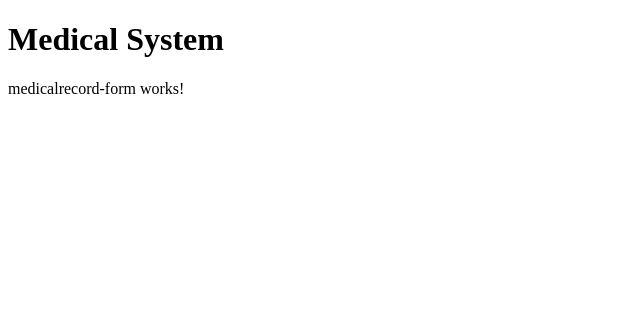
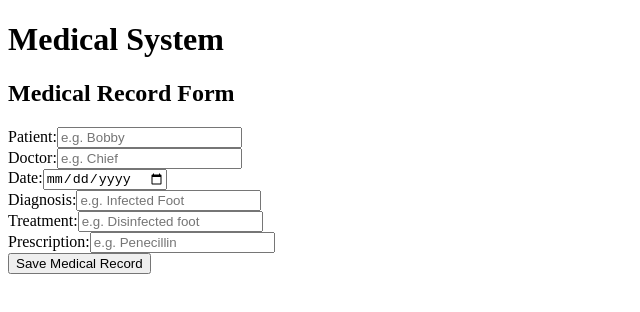
Before and after one commit to S00253911/Assignment2, an Angular app: page /medicalrecords/new in a window 1280 px wide. Shown: the top 312 px of the page, without its empty margins (0-640 px from the left). Built offline with nearby package versions, Linux system fonts and the light colour scheme.

Commit message:
Medical Record Forms are working now.

```diff
--- a/src/app/features/medical/models/appointment.model.ts
+++ b/src/app/features/medical/models/appointment.model.ts
@@ -5,7 +5,7 @@ export interface AppointmentModel {
 }
 
 export interface Appointment{
-    _id: string;
+    _id?: string;
     patient: Patient;
     doctor: Doctor;
     date: Date;
--- a/src/app/features/medical/models/doctor.model.ts
+++ b/src/app/features/medical/models/doctor.model.ts
@@ -5,7 +5,7 @@ export interface DoctorModel {
 }
 
 export interface Doctor{
-    _id: string;
+    _id?: string;
     title: string;
     firstName: string;
     lastName: string;
--- a/src/app/features/medical/pages/medicalrecord-form/medicalrecord-form.html
+++ b/src/app/features/medical/pages/medicalrecord-form/medicalrecord-form.html
@@ -1 +1,48 @@
-<p>medicalrecord-form works!</p>
+<form [formGroup]="medicalRecordForm" (ngSubmit)="onSubmit()" class="medicalrecord-form">
+  <h2>Medical Record Form</h2>
+
+
+  <!-- Patient Field -->
+  <div class="form-group">
+    <label for="patient">Patient:</label>
+    <input id="patient" type="text" formControlName="patient" placeholder="e.g. Bobby" />
+  </div>
+
+  <!-- Doctor Field -->
+  <div class="form-group">
+    <label for="doctor">Doctor:</label>
+    <input id="doctor" type="text" formControlName="doctor" placeholder="e.g. Chief" />
+
+  </div>
+
+  <!-- Date Field -->
+  <div class="form-group">
+    <label for="date">Date:</label>
+    <input id="date" type="date" formControlName="date" placeholder="e.g. 10/12/1940" />
+  </div>
+
+  <!-- Diagnosis Field -->
+  <div class="form-group">
+    <label for="diagnosis">Diagnosis:</label>
+    <input id="diagnosis" type="text" formControlName="diagnosis" placeholder="e.g. Infected Foot" />
+  </div>
+
+  <!-- Treatment Field -->
+  <div class="form-group">
+    <label for="treatment">Treatment:</label>
+    <input id="treatment" type="text" formControlName="treatment" placeholder="e.g. Disinfected foot" />
+  </div>
+
+  <!-- Prescription Field -->
+  <div class="form-group">
+    <label for="prescription">Prescription:</label>
+    <input id="prescription" type="text" formControlName="prescription" placeholder="e.g. Penecillin" />
+  </div>
+
+  <!-- Action Buttons -->
+  <div class="button-group">
+    <button type="submit"     >
+     Save Medical Record</button>
+
+  </div>
+</form>
--- a/src/app/features/medical/pages/medicalrecord-form/medicalrecord-form.ts
+++ b/src/app/features/medical/pages/medicalrecord-form/medicalrecord-form.ts
@@ -1,11 +1,46 @@
-import { Component } from '@angular/core';
+import { Component, inject } from '@angular/core';
+import { FormBuilder, ReactiveFormsModule, Validators } from '@angular/forms';
+import { MedicalService } from '../../services/medical.service';
+import { Router } from '@angular/router';
+import { MedicalRecord } from '../../models/medicalrecord.model';
 
 @Component({
   selector: 'app-medicalrecord-form',
-  imports: [],
+  imports: [ReactiveFormsModule],
   templateUrl: './medicalrecord-form.html',
   styleUrl: './medicalrecord-form.scss',
 })
 export class MedicalrecordForm {
 
+  private formBuilder = inject(FormBuilder);
+  private medicalService = inject(MedicalService)
+  private router = inject(Router);
+
+  medicalRecordForm = this.formBuilder.group({
+    patient: [''],
+    doctor: [''],
+    date: [''],
+    diagnosis: [''],
+    treatment: [''],
+    prescription: [''],
+  });
+
+  onSubmit(): void {
+    if (this.medicalRecordForm.invalid){
+      return;
+    }
+
+    const medicalRecord: MedicalRecord = this.medicalRecordForm.value as MedicalRecord;
+    console.log('Submitted Medical Record:', medicalRecord);
+
+    this.medicalService.addMedicalRecord(medicalRecord).subscribe({
+      next: (response) => {
+        console.log('Medical Record added successfully', response);
+      },
+      error: (error) => {
+        console.error('Error adding the medical record', error);
+      }
+    })
+    this.router.navigate(['/medicalrecords']);
+  }
 }
--- a/src/app/features/medical/services/medical.service.ts
+++ b/src/app/features/medical/services/medical.service.ts
@@ -5,7 +5,7 @@ import { Observable, throwError } from 'rxjs';
 import { CreatePatientDto, Patient } from '../models/patient.model';
 import { Doctor } from '../models/doctor.model';
 import { Appointment } from '../models/appointment.model';
-import { MedicalRecord } from '../models/medicalrecord.model';
+import { CreateMedicalRecordDto, MedicalRecord } from '../models/medicalrecord.model';
 import { catchError } from 'rxjs';
 @Injectable({
   providedIn: 'root',
@@ -28,13 +28,14 @@ export class MedicalService {
  getPatientById(id: string): Observable<Patient>{
   return this.http.get<Patient>(`${this.patientApiUrl}/${id}`)
  }
-
  addPatient(patient: CreatePatientDto): Observable<Patient>{
   return this.http.post<Patient>(this.patientApiUrl, patient)
   .pipe(
-    catchError((err) => this.handleErrorPatient(err))
+    catchError((err) => this.handleError(err))
   )
  }
+
+
 // GET FUNCTION FOR DOCTORS
  getDoctors(): Observable<Doctor[]>{
   return this.http.get<Doctor[]>(this.doctorApiUrl);
@@ -42,6 +43,8 @@ export class MedicalService {
  getDoctorById(id: string): Observable<Doctor>{
   return this.http.get<Doctor>(`${this.doctorApiUrl}/${id}`)
  }
+
+
 // GET FUNCTION FOR APPOINTMENTS
  getAppointments(): Observable<Appointment[]>{
   return this.http.get<Appointment[]>(this.appointmentApiUrl);
@@ -49,6 +52,8 @@ export class MedicalService {
  getAppointmentById(id: string): Observable<Appointment>{
   return this.http.get<Appointment>(`${this.appointmentApiUrl}/${id}`)
  }
+
+
 // GET FUNCTION FOR MEDICAL RECORDS
  getMedicalRecords(): Observable<MedicalRecord[]>{
   return this.http.get<MedicalRecord[]>(this.medicalrecordsApiUrl);
@@ -57,9 +62,15 @@ export class MedicalService {
   return this.http.get<MedicalRecord>(`${this.medicalrecordsApiUrl}/${id}`)
  }
 
+ addMedicalRecord(medicalRecord: CreateMedicalRecordDto): Observable<MedicalRecord>{
+  return this.http.post<MedicalRecord>(this.medicalrecordsApiUrl, medicalRecord)
+  .pipe(
+    catchError((err) => this.handleError(err))
+  )
+ }
 
 
- private handleErrorPatient(error: HttpErrorResponse) {
+ private handleError(error: HttpErrorResponse) {
     if (error.status === 0) {
       // A client-side or network error occurred. Handle it accordingly.
       console.error('An error occurred:', error.error);
```
Also changed, not shown: src/app/features/medical/models/medicalrecord.model.ts (+15 -7 lines).
